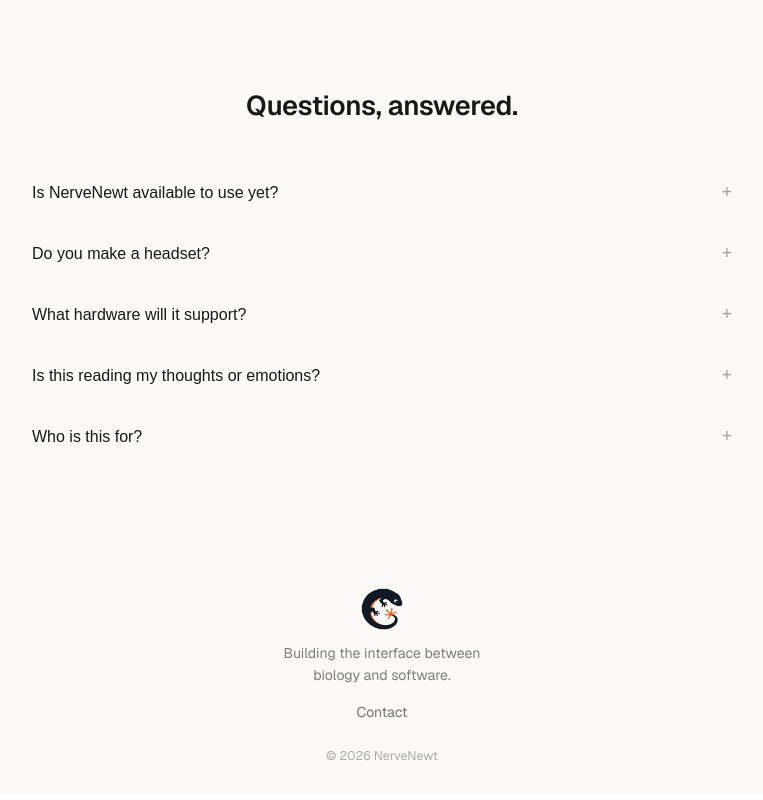
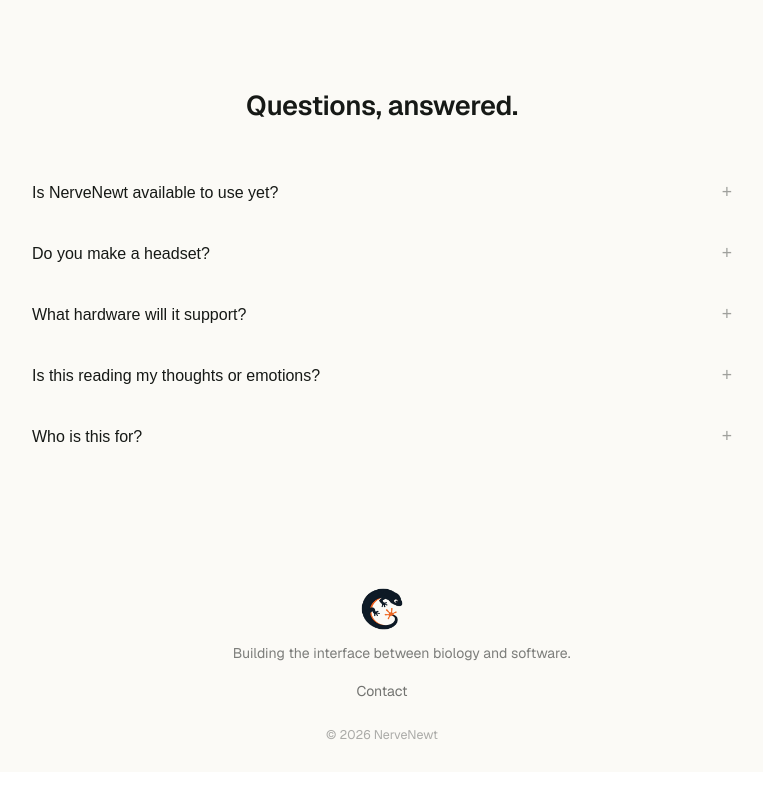
Before and after one commit to sarthakjena05/nervenewt, a React (Vite) app: page / in a window 1280 px wide. Shown: the part 1246-2046 px from the top of the page, without its empty margins (258-1021 px from the left). Built offline with nearby package versions, Linux system fonts and the light colour scheme.

Commit message:
Fix footer wrapping

```diff
--- a/src/App.jsx
+++ b/src/App.jsx
@@ -276,8 +276,7 @@ function Footer() {
         <div>
           <img src={FOOTER_MARK} alt="NerveNewt" className="footer__mark" />
           <p className="footer__tagline">
-            Building the interface between{" "}
-            <span className="footer__keep">biology and software.</span>
+            Building the interface between biology and software.
           </p>
         </div>
         <div className="footer__links">
@@ -674,12 +673,9 @@ export default function App() {
           margin-bottom: 24px;
         }
         .footer__mark { width: 44px; height: 44px; object-fit: contain; display: block; margin: 0 auto; }
-        .footer__keep {
-          white-space: nowrap;
-        }
-
         .footer__tagline {
           font-size: 0.88rem;
+          white-space: nowrap;
           color: color-mix(in srgb, var(--text) 55%, var(--bg));
           margin-top: 12px;
           max-width: 32ch;
@@ -709,6 +705,13 @@ export default function App() {
 
         /* Mobile */
         @media (max-width: 880px) {
+          .footer__tagline {
+            white-space: normal;
+            max-width: 32ch;
+            margin-left: auto;
+            margin-right: auto;
+            text-wrap: balance;
+          }
           .nav__links { gap: 18px; font-size: 0.86rem; }
           .hero {
             padding: 30px 0 58px;
```
